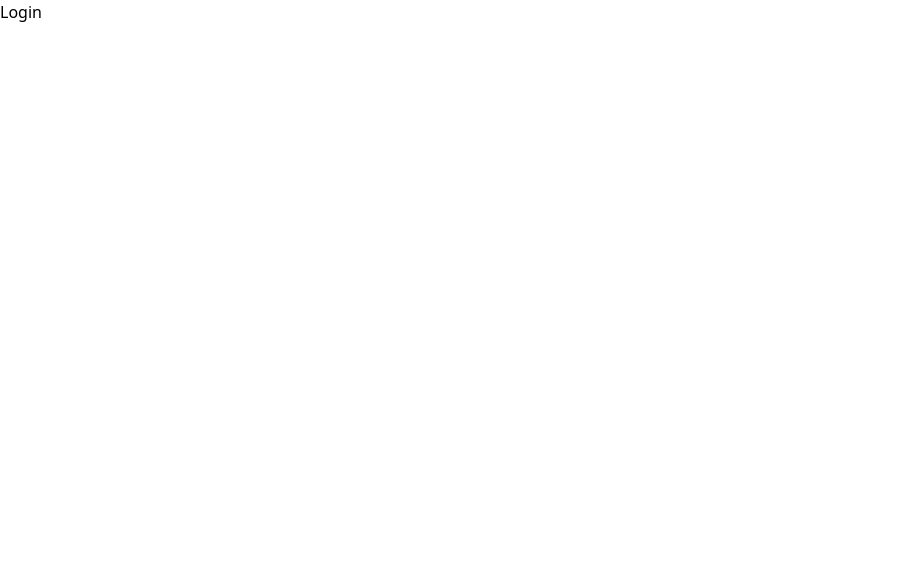
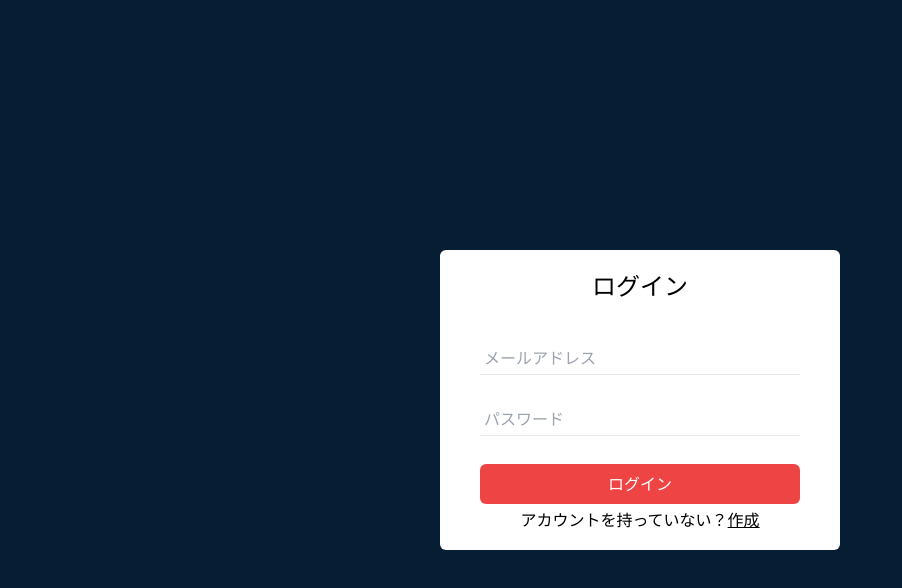
Before and after one commit to mtvzee/chat-app-react-ts, a React (Vite) app: page /login in a window 1280 px wide. Shown: the top 588 px of the page, without its empty margins (0-902 px from the left). Built offline with nearby package versions, Linux system fonts and the light colour scheme.

Commit message:
ログインページの雛形

```diff
--- a/src/pages/Login.tsx
+++ b/src/pages/Login.tsx
@@ -1,5 +1,66 @@
+import { SubmitHandler, useForm } from 'react-hook-form';
+import { Link } from 'react-router-dom';
+
+type FormData = {
+  email: string;
+  password: string;
+};
+
 const Login = () => {
-  return <div>Login</div>;
+  const {
+    register,
+    handleSubmit,
+    formState: { errors },
+  } = useForm<FormData>();
+
+  const onSubmit: SubmitHandler<FormData> = (data) => {};
+
+  return (
+    <div className="bg-primary h-screen flex items-center justify-center">
+      <div className="bg-white  rounded-md py-5 px-10 w-[400px] h-[300px] justify-center">
+        <h1 className="text-2xl text-center">ログイン</h1>
+        <form className="mt-10 space-y-7" onSubmit={handleSubmit(onSubmit)}>
+          <div className="relative">
+            <input
+              className={`form-input ${errors.email && 'error-form-input'}`}
+              type="email"
+              placeholder="メールアドレス"
+              {...register('email', {
+                required: 'メールアドレスを入力してください',
+              })}
+            />
+            {errors.email && (
+              <p className="error-form-msg">{errors.email.message}</p>
+            )}
+          </div>
+          <div className="relative">
+            <input
+              className={`form-input ${errors.password && 'error-form-input'}`}
+              type="password"
+              placeholder="パスワード"
+              {...register('password', {
+                required: 'パスワードを入力してください',
+                minLength: { value: 8, message: '8文字以上にしてください' },
+                maxLength: { value: 15, message: '15文字以下にしてください' },
+              })}
+            />
+            {errors.password && (
+              <p className="error-form-msg">{errors.password.message}</p>
+            )}
+          </div>
+          <button className="w-full bg-red-500 text-white py-2 rounded-md hover:scale-105 transition">
+            ログイン
+          </button>
+        </form>
+        <p className="text-center mt-1">
+          アカウントを持っていない？
+          <Link to="/register" className="underline">
+            作成
+          </Link>
+        </p>
+      </div>
+    </div>
+  );
 };
 
 export default Login;
```
